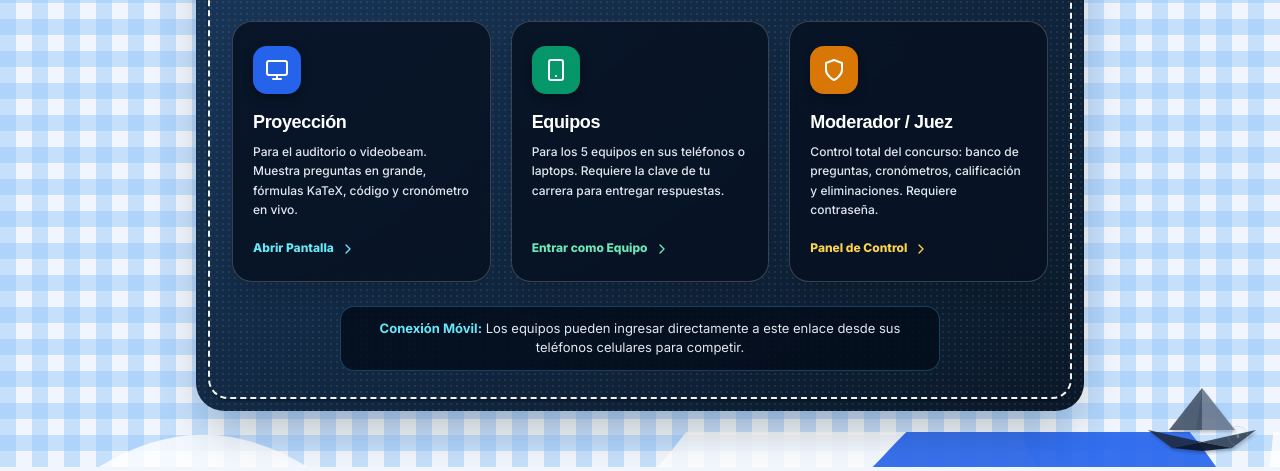
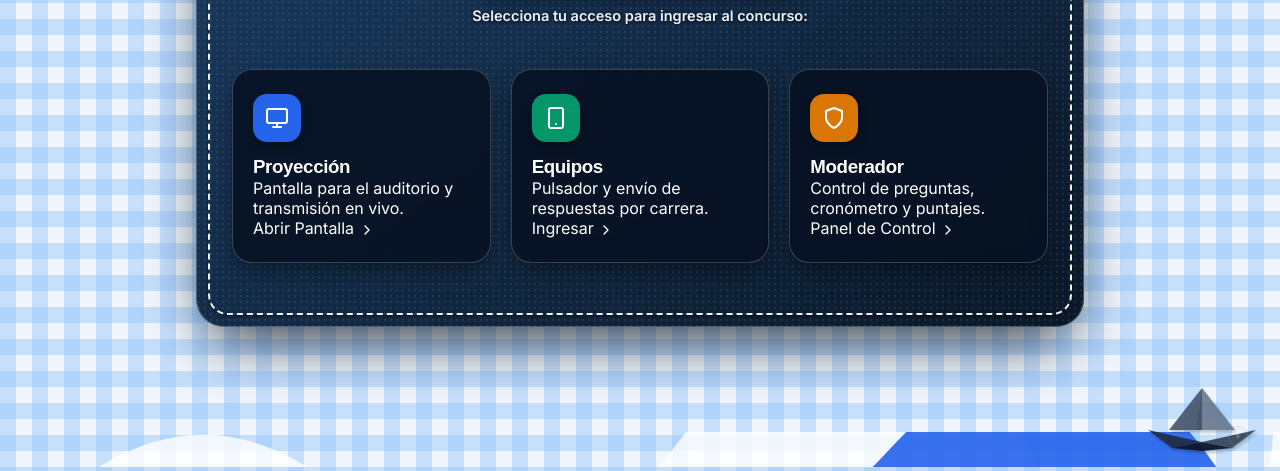
Before and after one commit to nosedimetuXD/QQSI, a website: page public/index.html in a window 1280 px wide. Shown: the part 333-804 px from the top of the page. Drawn offline with nearby package versions, Linux system fonts and the light colour scheme; a web font is replaced by a local one.

Commit message:
style: clean and concise copy for hub cards

```diff
--- a/public/index.html
+++ b/public/index.html
@@ -4,9 +4,6 @@
   <meta charset="UTF-8">
   <meta name="viewport" content="width=device-width, initial-scale=1.0">
   <title>¿Quién quiere ser Ingeniero? - Hub Principal</title>
-
-  <!-- Tailwind CSS CDN (Fallback) -->
-  <script src="https://cdn.tailwindcss.com"></script>
 
   <!-- Socket.IO CDN & Configuration -->
   <script src="https://cdn.socket.io/4.7.5/socket.io.min.js"></script>
@@ -51,7 +48,7 @@
         </div>
 
         <p class="hub-subtitle">
-          Sistema interactivo en tiempo real para el concurso intercarreras. Selecciona tu rol para ingresar a la plataforma:
+          Selecciona tu acceso para ingresar al concurso:
         </p>
       </div>
 
@@ -62,10 +59,10 @@
         <a href="/display.html" class="role-card-box group shadow-xl">
           <div>
             <div class="role-icon-box role-icon-blue" id="hubScreenIcon"></div>
-            <h3 class="text-lg font-black text-white mb-1.5 group-hover:text-cyan-300 transition font-display">Proyección</h3>
-            <p class="text-xs text-slate-200 font-medium leading-relaxed">Para el auditorio o videobeam. Muestra preguntas en grande, fórmulas KaTeX, código y cronómetro en vivo.</p>
+            <h3 class="text-lg font-black text-white mb-1 group-hover:text-cyan-300 transition font-display">Proyección</h3>
+            <p class="text-xs text-slate-300 font-medium">Pantalla para el auditorio y transmisión en vivo.</p>
           </div>
-          <div class="mt-5 flex items-center gap-1.5 text-xs font-black text-cyan-300 group-hover:translate-x-1 transition-transform">
+          <div class="mt-4 flex items-center gap-1 text-xs font-bold text-cyan-300 group-hover:translate-x-1 transition-transform">
             <span>Abrir Pantalla</span>
             <span id="hubArrow1"></span>
           </div>
@@ -75,11 +72,11 @@
         <a href="/team.html" class="role-card-box group shadow-xl">
           <div>
             <div class="role-icon-box role-icon-green" id="hubPhoneIcon"></div>
-            <h3 class="text-lg font-black text-white mb-1.5 group-hover:text-emerald-300 transition font-display">Equipos</h3>
-            <p class="text-xs text-slate-200 font-medium leading-relaxed">Para los 5 equipos en sus teléfonos o laptops. Requiere la clave de tu carrera para entregar respuestas.</p>
+            <h3 class="text-lg font-black text-white mb-1 group-hover:text-emerald-300 transition font-display">Equipos</h3>
+            <p class="text-xs text-slate-300 font-medium">Pulsador y envío de respuestas por carrera.</p>
           </div>
-          <div class="mt-5 flex items-center gap-1.5 text-xs font-black text-emerald-300 group-hover:translate-x-1 transition-transform">
-            <span>Entrar como Equipo</span>
+          <div class="mt-4 flex items-center gap-1 text-xs font-bold text-emerald-300 group-hover:translate-x-1 transition-transform">
+            <span>Ingresar</span>
             <span id="hubArrow2"></span>
           </div>
         </a>
@@ -88,20 +85,15 @@
         <a href="/admin.html" class="role-card-box group shadow-xl">
           <div>
             <div class="role-icon-box role-icon-amber" id="hubShieldIcon"></div>
-            <h3 class="text-lg font-black text-white mb-1.5 group-hover:text-amber-300 transition font-display">Moderador / Juez</h3>
-            <p class="text-xs text-slate-200 font-medium leading-relaxed">Control total del concurso: banco de preguntas, cronómetros, calificación y eliminaciones. Requiere contraseña.</p>
+            <h3 class="text-lg font-black text-white mb-1 group-hover:text-amber-300 transition font-display">Moderador</h3>
+            <p class="text-xs text-slate-300 font-medium">Control de preguntas, cronómetro y puntajes.</p>
           </div>
-          <div class="mt-5 flex items-center gap-1.5 text-xs font-black text-amber-300 group-hover:translate-x-1 transition-transform">
+          <div class="mt-4 flex items-center gap-1 text-xs font-bold text-amber-300 group-hover:translate-x-1 transition-transform">
             <span>Panel de Control</span>
             <span id="hubArrow3"></span>
           </div>
         </a>
 
-      </div>
-
-      <!-- Network Notice -->
-      <div class="hub-notice">
-        <span class="font-bold text-cyan-300">Conexión Móvil:</span> Los equipos pueden ingresar directamente a este enlace desde sus teléfonos celulares para competir.
       </div>
 
     </div>
```
